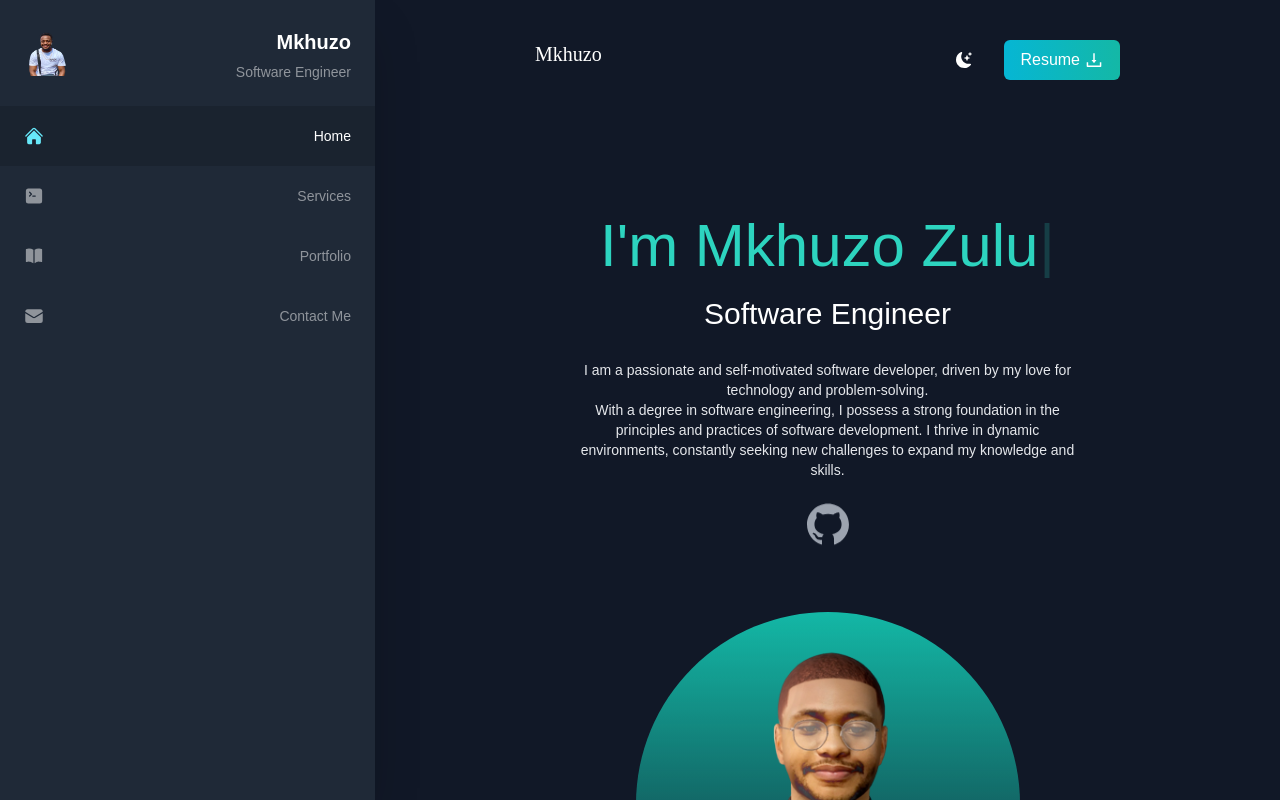
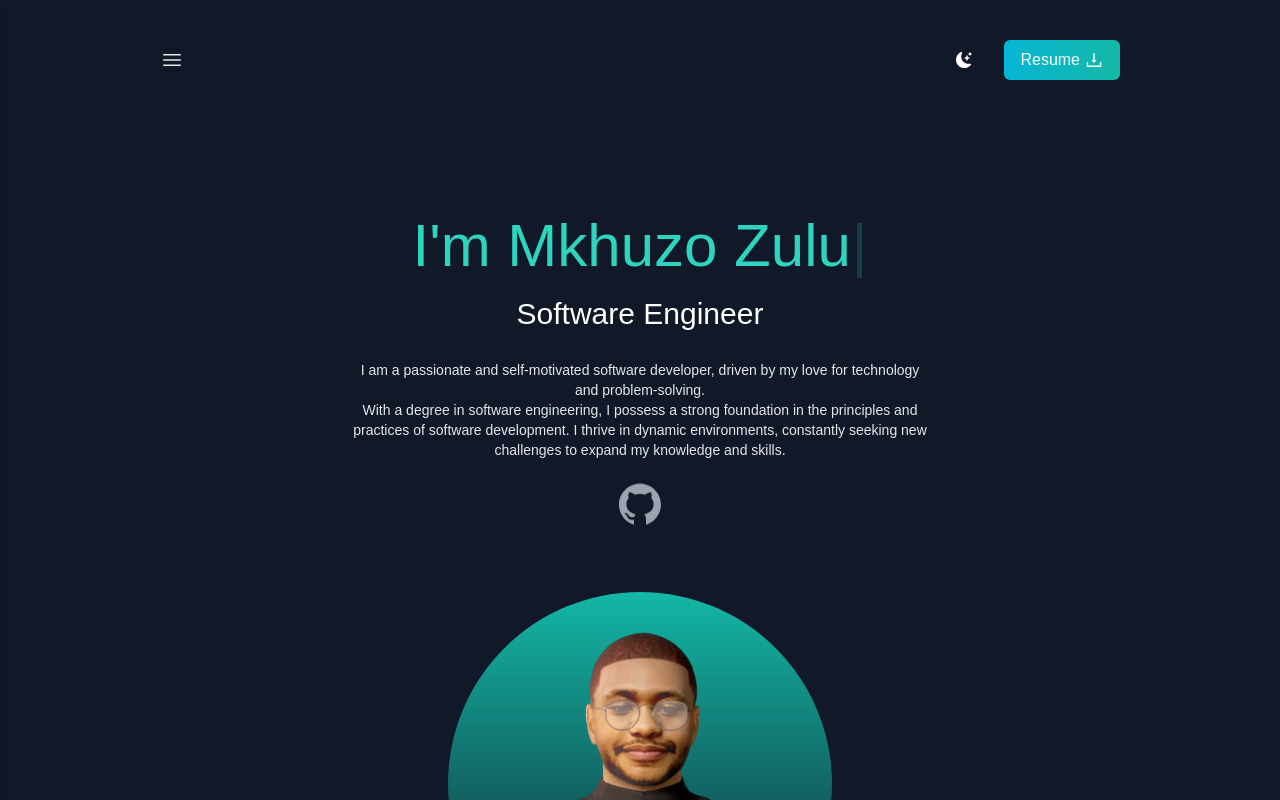
Before and after one commit to zuu-maker/portfolio, a Next.js app: page / in a window 1280 px wide. Shown: the top 800 px of the page. Built offline with nearby package versions, Linux system fonts and the light colour scheme.

Commit message:
add sidebar animation

```diff
--- a/app/Header.js
+++ b/app/Header.js
@@ -5,13 +5,42 @@ import { AiFillGithub, AiOutlineDownload } from "react-icons/ai";
 import Image from "next/image";
 import Reveal from "./Reveal";
 import RevealImages from "./RevealImages";
+import { Bars3Icon, XMarkIcon } from "@heroicons/react/24/outline";
 
-function Header({ setDarkMode, darkMode, homeRef }) {
+function Header({
+  setDarkMode,
+  darkMode,
+  homeRef,
+  setShowSidebar,
+  showSidebar,
+}) {
   return (
     <section ref={homeRef} id="home" className=" w-full pb-6">
-      <nav className="py-10 sm:mb-12 flex justify-between dark:text-white  ">
-        <h1 className="text-xl font-burtons hidden sm:block">Mkhuzo</h1>
-        <ul className="flex items-center justify-between w-full sm:w-fit md:justify-normal">
+      <nav className="py-10 sm:mb-12 xl:flex justify-between dark:text-white  ">
+        <button
+          type="button"
+          className="hidden xl:inline-flex sm:-m-2.5  items-center justify-center rounded-md p-2.5 text-gray-200"
+          onClick={() => setShowSidebar(!showSidebar)}
+        >
+          {showSidebar ? (
+            <>
+              <span className="sr-only">Close main menu</span>
+              <XMarkIcon
+                className="h-6 w-6 transition-transform duration-200 ease-in-out transform rotate-90"
+                aria-hidden="true"
+              />
+            </>
+          ) : (
+            <>
+              <span className="sr-only">Open main menu</span>
+              <Bars3Icon
+                className="h-6 w-6 transition-transform duration-200 ease-in-out"
+                aria-hidden="true"
+              />
+            </>
+          )}
+        </button>
+        <ul className="flex items-center justify-between w-full xl:w-fit  xl:justify-normal">
           <li>
             <BsFillMoonStarsFill
               onClick={() => setDarkMode(!darkMode)}
--- a/app/page.js
+++ b/app/page.js
@@ -12,6 +12,7 @@ export default function Home() {
   const [open, setOpen] = useState(false);
   const [current, setCurrent] = useState({});
   const [activeLink, setActiveLink] = useState("");
+  const [showSidebar, setShowSidebar] = useState(false);
 
   const handleClick = (section) => {
     setActiveLink(section);
@@ -49,13 +50,19 @@ export default function Home() {
   }, []);
 
   return (
-    <div className={`${darkMode ? "dark" : ""}  `}>
+    <div className={`${darkMode ? "dark" : ""}  relative`}>
       <link rel="icon" href="/portfolio/favicon.ico" sizes="any" />
       <main className="bg-white px-10 md:px-20 lg:px-40 dark:bg-gray-900 w-full font-source-sans">
-        <Sidebar handleClick={handleClick} activeLink={activeLink} />
+        <Sidebar
+          showSidebar={showSidebar}
+          handleClick={handleClick}
+          activeLink={activeLink}
+        />
         <Modal open={open} setOpen={setOpen} current={current} />
-        <div className="xl:ml-[375px]">
+        <div className={`${showSidebar && "xl:ml-[150px]"}`}>
           <Header
+            setShowSidebar={setShowSidebar}
+            showSidebar={showSidebar}
             homeRef={homeRef}
             setDarkMode={setDarkMode}
             darkMode={darkMode}
--- a/components/Sidebar.js
+++ b/components/Sidebar.js
@@ -1,8 +1,12 @@
 import React from "react";
 
-function Sidebar({ activeLink, handleClick }) {
+function Sidebar({ activeLink, showSidebar }) {
   return (
-    <div className="hidden xl:flex shadow-2xl flex-col left-0 overflow-y-auto fixed text-right top-0 w-[375px] justify-between text-[#fff] h-screen bg-[#222629] dark:bg-gray-800">
+    <div
+      className={`z-5 xl:flex flex-col left-0 overflow-y-auto fixed text-right top-0 w-[340px] justify-between text-[#fff] h-screen bg-[#222629] dark:bg-gray-800  shadow-lg transform transition-transform duration-300 ease-in-out ${
+        showSidebar ? "translate-x-0" : "-translate-x-full"
+      } `}
+    >
       <div className="flex-grow relative">
         <div className="relative cursor-default m-h-[45px] mt-7 leading-none mb-6 mx-6">
           <span className="absolute top-0 left-0 w-12 h-12 ">
--- a/package.json
+++ b/package.json
@@ -10,6 +10,7 @@
   },
   "dependencies": {
     "@headlessui/react": "^1.7.17",
+    "@heroicons/react": "^2.2.0",
     "autoprefixer": "10.4.15",
     "emailjs-com": "^3.2.0",
     "framer-motion": "^10.16.4",
```
Also changed, not shown: 2 other files (tests, documents, lock files or other folders).
